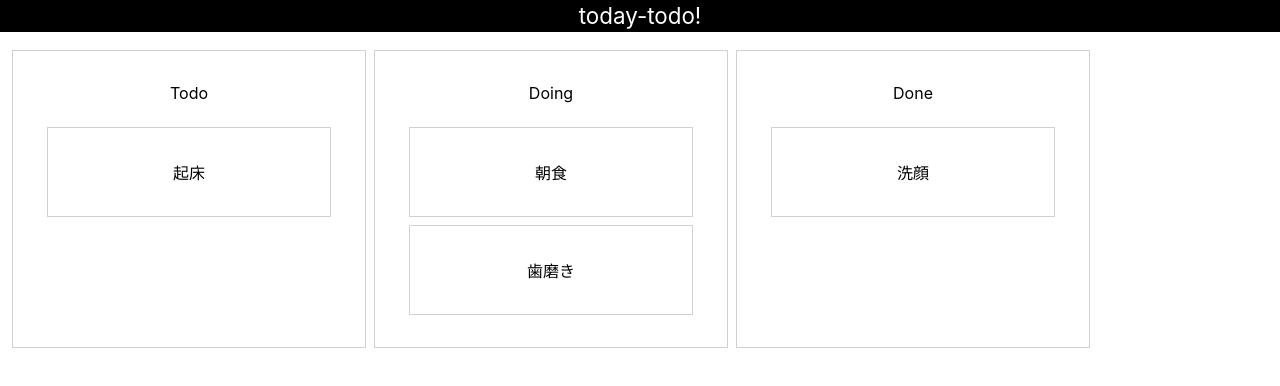
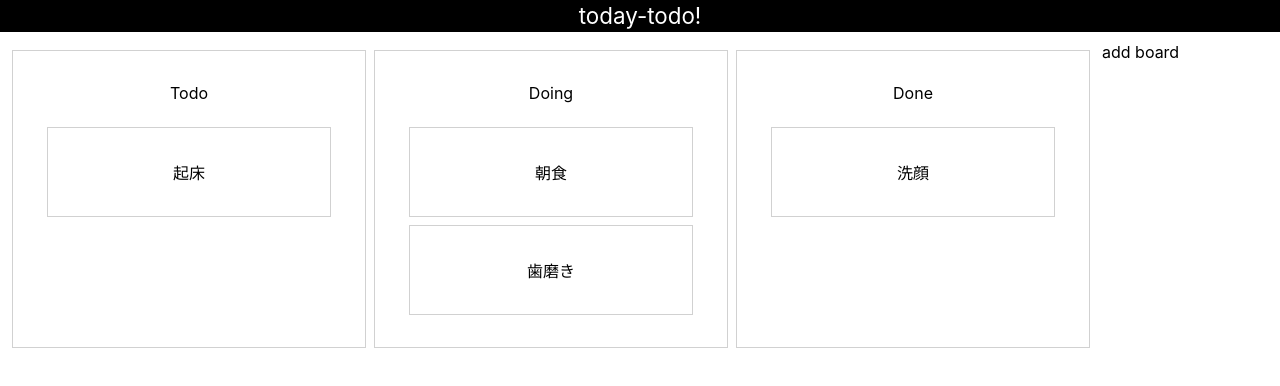
Before and after one commit to daichi1991/today-todo, a React (Create React App) app in the folder fronted/: page / in a window 1280 px wide. Shown: the top 386 px of the page. Built offline with nearby package versions, Linux system fonts and the light colour scheme.

Commit message:
newBoard

```diff
--- a/fronted/src/components/molecules/boards.tsx
+++ b/fronted/src/components/molecules/boards.tsx
@@ -5,38 +5,65 @@ import { Todos } from './todos'
 import { ContentsDateType } from './types'
 import { getItemStyle, getListStyle } from './styles'
 
+const {useState} = React;
 
 const AllBoard = styled.div`
-    display: flex;
+display: flex;
     lex-wrap: nowrap;;
     margin: 10px 0 ;
     width:100%;
-`
+`;
 
 const BoardArea = styled.div`
     margin: 0 5px;
     padding: 0 5px;
     height: auto;
     width: 300px;
-`
+`;
 
 const BoardName = styled.p`
     font-size:16px;
-`
+`;
 
+const NewBoard = styled.div`
 
+`;
+
+const AddBoard = styled.form`
+
+`;
 
 
 interface Props{
     items: ContentsDateType;
-}
+};
 
 export const Boards:React.FC<Props> = (props: Props) =>{
     const {items} = props;
+    const [addForm, setAddform] = useState(false);
+    const [newBoardName, setNewBoardName] = useState('');
 
+    const openAddform = () => {
+        setAddform(!addForm);
+    };
+
+    const handleNewBoardName = (event:React.ChangeEvent<HTMLInputElement>) =>{
+        setNewBoardName(event.target.value)
+    };
+
+    const handleNewBoardSubmit = (event: React.FormEvent<HTMLFormElement>) =>{
+        event.preventDefault();
+        const aryMax = (a:number, b:number) => {
+            return Math.max(a,b);
+        }
+        let ary = items.map(item => item.id)
+        console.log(ary);
+
+        let max = ary.reduce(aryMax);
+
+    };
 
     return(
-        <>
         <AllBoard >
             <Droppable droppableId="droppable" type="droppableItem" direction="horizontal">
                 {(provided, snapshot)=>(
@@ -71,7 +98,20 @@ export const Boards:React.FC<Props> = (props: Props) =>{
                     </div>
                 )}
             </Droppable>
+            <NewBoard>
+                <div onClick={openAddform}>
+                    add board
+                </div>
+                {addForm &&
+                <AddBoard onSubmit={handleNewBoardSubmit}>
+                    <label>
+                        board name
+                        <input type="text" value={newBoardName} onChange={handleNewBoardName}/>
+                    </label>
+                    <input type="submit" value="Submit" />
+                </AddBoard>
+                }
+            </NewBoard>
             </AllBoard>
-        </>
     )
 }
--- a/fronted/src/components/molecules/todos.tsx
+++ b/fronted/src/components/molecules/todos.tsx
@@ -3,7 +3,7 @@ import styled from 'styled-components';
 import {Droppable, Draggable} from 'react-beautiful-dnd';
 import {TodoWrapper} from './todoWrapper';
 import type { TodoType } from './types'
-import { getItemStyle, getListStyle, getSubItemStyle, getSubListStyle } from './styles'
+import { getSubItemStyle, getSubListStyle } from './styles'
 
 const {useState} = React;
 
```
Also changed, not shown: fronted/src/components/molecules/types.tsx (+13 -0 lines).
